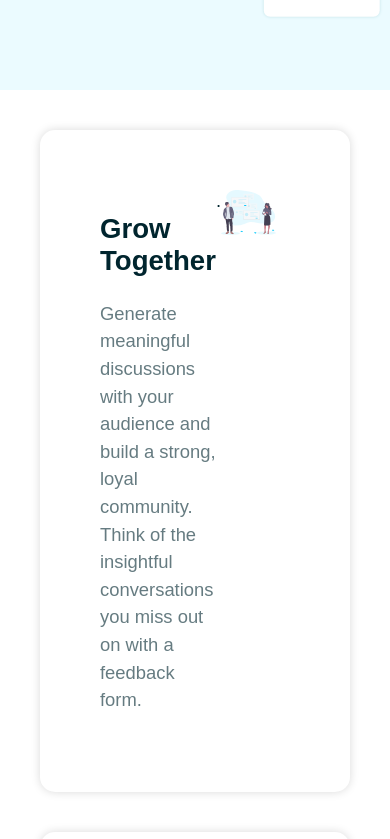
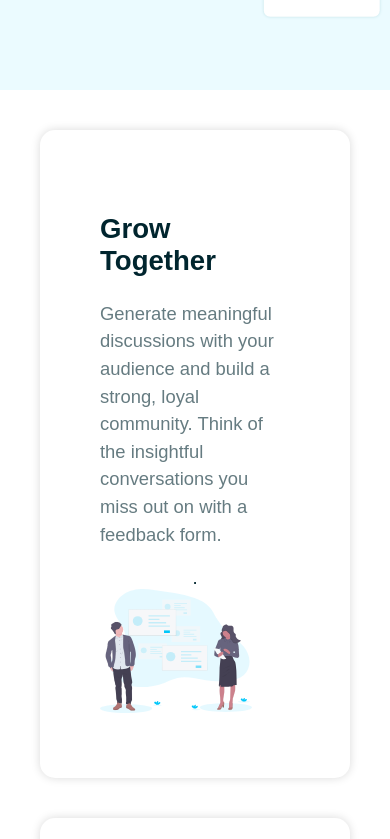
Before and after one commit to Kenta-Asakura/delta-website, a React (Create React App) app: page / in a window 390 px wide. Shown: the part 805-1644 px from the top of the page. Built offline with nearby package versions, Linux system fonts and the light colour scheme.

Commit message:
media query(mobile) implemented in Card.js

```diff
--- a/src/components/styles/Card.styled.js
+++ b/src/components/styles/Card.styled.js
@@ -3,7 +3,7 @@ import styled from "styled-components";
 
 export const StyledCard = styled.div`
   display: flex;
-  align-items: centerl;
+  align-items: center;
   background-color: #fff;
   border-radius: 15px;
   box-shadow: 0 0 10px rgba(0, 0, 0, 0.15);
@@ -13,4 +13,8 @@ export const StyledCard = styled.div`
   img {
     width: 80%;
   }
+
+  @media (max-width: ${({ theme }) => theme.mobile}) {
+    flex-direction: column;
+  }
 `
```
